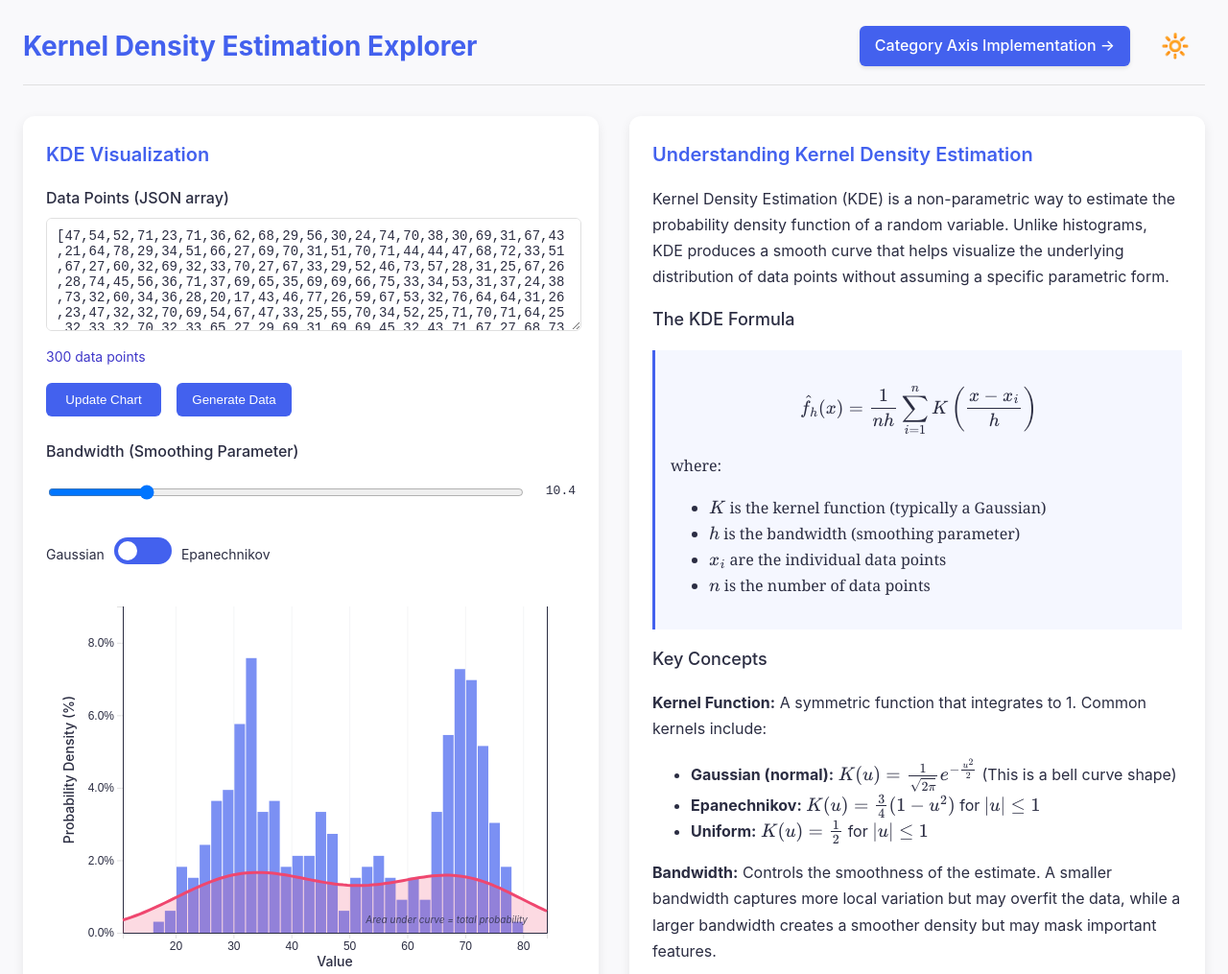
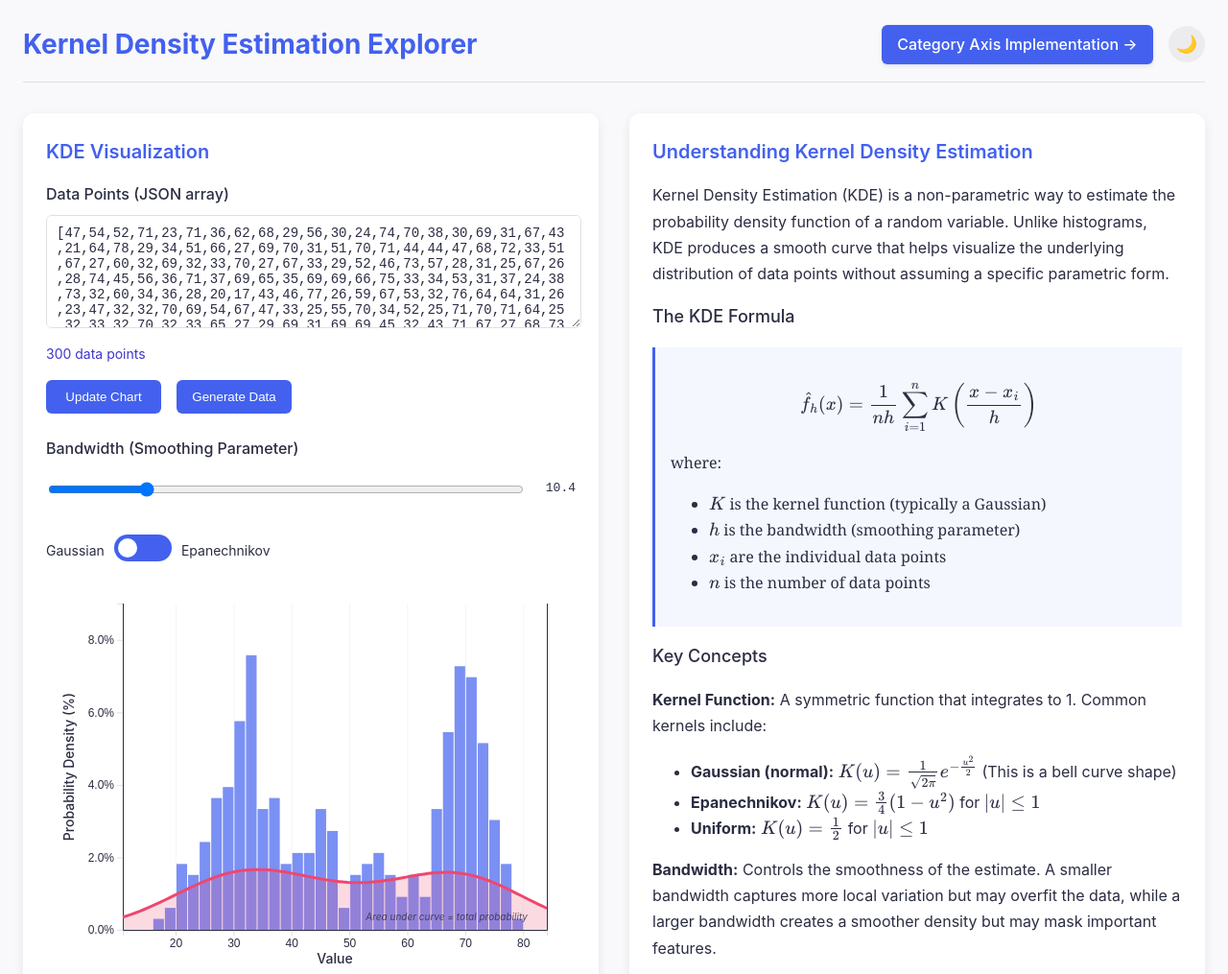
Before and after one commit to ppierzchalka/kde-explanation, a plain HTML site: page index.html in a window 1280 px wide. Shown: the top 1015 px of the page at 96% size. Drawn offline with nearby package versions, Linux system fonts and the light colour scheme.

Commit message:
Add files via upload

```diff
--- a/index.html
+++ b/index.html
@@ -89,16 +89,30 @@
         gap: 16px;
       }
 
-      .dark-mode-toggle, .theme-toggle {
+      /* Theme toggle styling from kde2.html */
+      .theme-toggle {
         background: none;
         border: none;
-        font-size: 24px;
         cursor: pointer;
-        transition: transform 0.3s ease;
-      }
-
-      .dark-mode-toggle:hover, .theme-toggle:hover {
-        transform: rotate(30deg);
+        display: flex;
+        align-items: center;
+        justify-content: center;
+        font-size: 18px;
+        padding: 8px;
+        border-radius: 50%;
+        color: var(--text-color);
+        background-color: rgba(0, 0, 0, 0.05);
+        transition: all 0.3s ease;
+      }
+
+      .dark-mode .theme-toggle {
+        background-color: rgba(255, 255, 255, 0.1);
+      }
+
+      .theme-toggle:hover {
+        background-color: var(--accent-color);
+        color: white;
+        transform: rotate(20deg);
       }
 
       .nav-links {
@@ -599,11 +613,11 @@
         <div class="header-controls">
           <a href="kde2.html" class="nav-link">Category Axis Implementation →</a>
           <button
-            id="darkModeToggle"
-            class="dark-mode-toggle"
-            title="Toggle dark/light mode"
+            id="themeToggle"
+            class="theme-toggle"
+            title="Toggle dark mode"
           >
-            🔆
+            <span id="themeIcon">🌙</span>
           </button>
         </div>
       </header>
@@ -1959,16 +1973,16 @@
       /**
        * Toggle dark/light mode
        */
-      function toggleDarkMode() {
+      function toggleTheme() {
         const body = document.body;
         const isDarkMode = body.classList.toggle('dark-mode');
-
-        // Update the toggle button icon
-        const darkModeToggle = document.getElementById('darkModeToggle');
-        darkModeToggle.textContent = isDarkMode ? '🌙' : '🔆';
+        const themeIcon = document.getElementById('themeIcon');
+
+        // Update the theme icon
+        themeIcon.textContent = isDarkMode ? '☀️' : '🌙';
 
         // Save preference to localStorage
-        localStorage.setItem('darkMode', isDarkMode ? 'enabled' : 'disabled');
+        localStorage.setItem('theme', isDarkMode ? 'dark' : 'light');
 
         // Redraw the chart if data exists
         if (rawData.length > 0) {
@@ -1976,9 +1990,7 @@
         }
       }
 
-      /**
-       * Initialize MathJax for rendering LaTeX
-       */
+      // Initialize MathJax for rendering LaTeX
       function initMathJax() {
         if (window.MathJax) {
           // Configure MathJax
@@ -2051,22 +2063,21 @@
             updateKDEPropertiesCard();
           });
 
-        // Set up dark mode toggle
-        const darkModeToggle = document.getElementById('darkModeToggle');
-        const prefersDarkMode = window.matchMedia(
-          '(prefers-color-scheme: dark)'
-        ).matches;
+        // Set up theme toggle
+        const themeToggle = document.getElementById('themeToggle');
+        const prefersDarkMode = window.matchMedia('(prefers-color-scheme: dark)').matches;
+        const themeIcon = document.getElementById('themeIcon');
 
         // Check for saved preference or use system preference
         const savedTheme = localStorage.getItem('theme');
         if (savedTheme === 'dark' || (savedTheme === null && prefersDarkMode)) {
           document.body.classList.add('dark-mode');
-          darkModeToggle.textContent = '🌙';
+          themeIcon.textContent = '☀️';
         } else {
-          darkModeToggle.textContent = '🔆';
+          themeIcon.textContent = '🌙';
         }
 
-        darkModeToggle.addEventListener('click', toggleDarkMode);
+        themeToggle.addEventListener('click', toggleTheme);
 
         // Initialize MathJax for formula rendering
         initMathJax();
```
